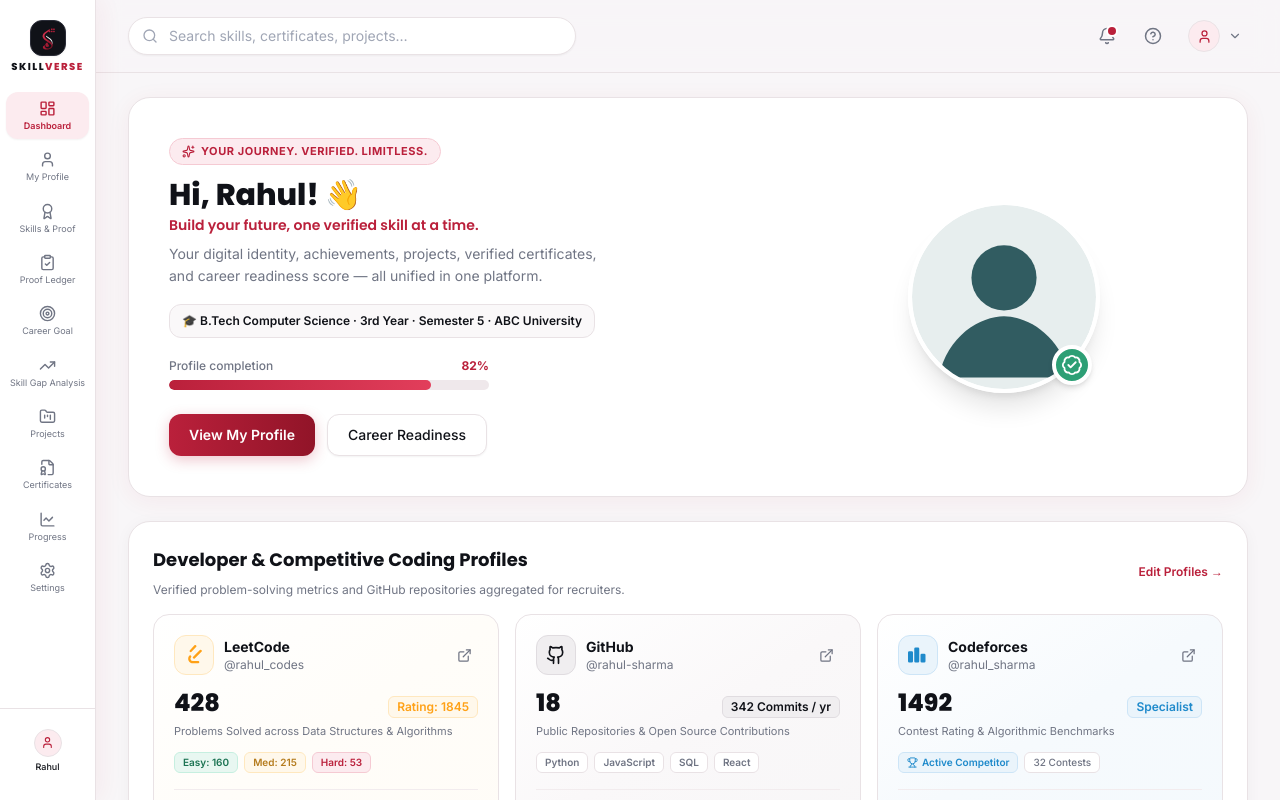
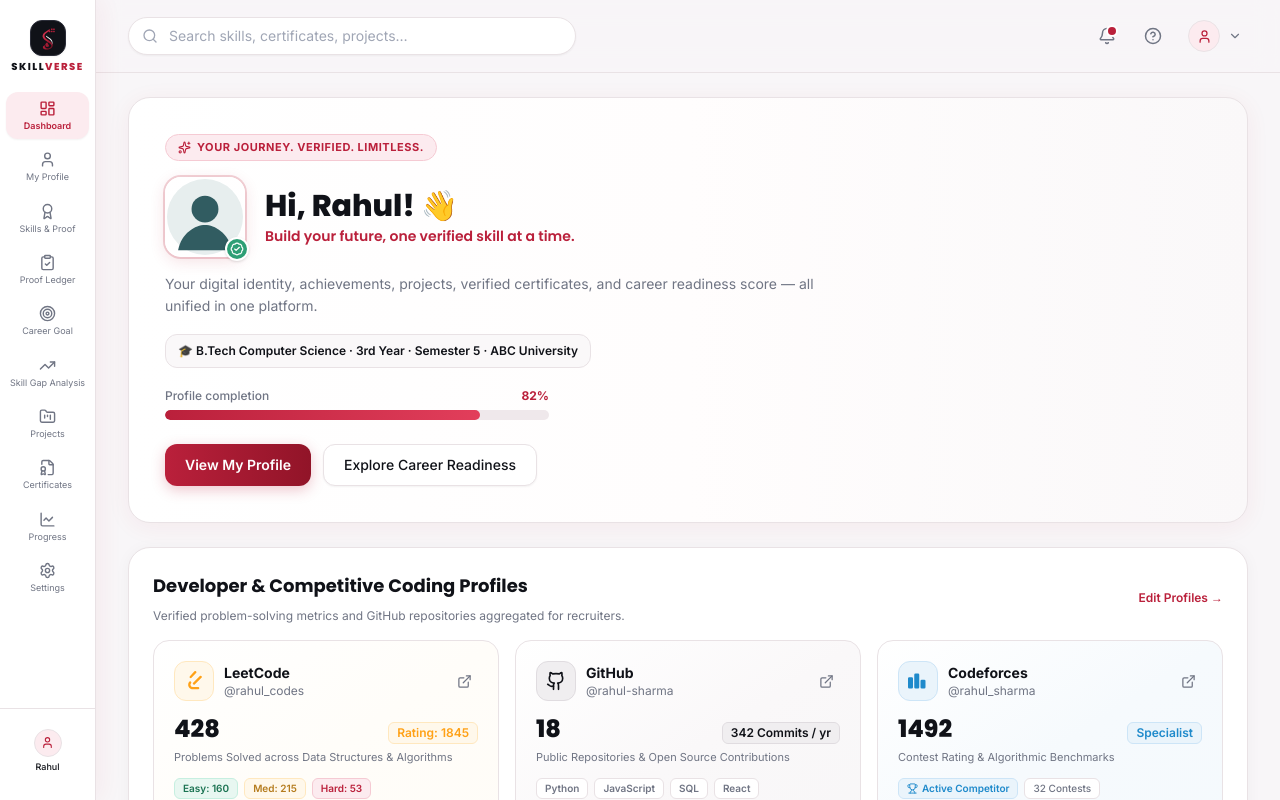
Before and after one commit to fauzia10/Skillverse, a React (Vite) app: page / in a window 1280 px wide. Shown: the top 800 px of the page. Built offline with nearby package versions, Linux system fonts and the light colour scheme.

Commit message:
Implement Option 3: Clean full-width hero banner with framed avatar beside greeting

```diff
--- a/src/pages/DashboardPage.jsx
+++ b/src/pages/DashboardPage.jsx
@@ -32,17 +32,35 @@
 
   return (
     <div className="space-y-6">
-      {/* HERO SECTION WITH BIG PROFILE PHOTO */}
-      <Card className="overflow-hidden border-[#E9E2E5] shadow-[0_4px_24px_rgba(186,32,59,0.06)] bg-white">
-        <div className="grid lg:grid-cols-[1.3fr_1fr] items-center">
-          {/* Left Greeting & Readiness Column */}
-          <div className="p-7 sm:p-10">
-            <div className="inline-flex items-center gap-1.5 px-3 py-1 rounded-full bg-[#FCEBEF] border border-[#F5CAD3] text-[11px] font-bold text-[#BA203B] tracking-wider uppercase mb-3">
+      {/* HERO SECTION - UNIFIED FULL WIDTH BANNER */}
+      <Card className="overflow-hidden border-[#E9E2E5] shadow-[0_4px_24px_rgba(186,32,59,0.06)] bg-gradient-to-r from-white via-[#FFFDFD] to-[#FAF8F9]">
+        <div className="p-7 sm:p-9">
+          <div className="inline-flex items-center gap-1.5 px-3 py-1 rounded-full bg-[#FCEBEF] border border-[#F5CAD3] text-[11px] font-bold text-[#BA203B] tracking-wider uppercase mb-4">
             <Sparkles size={13} />
             <span>YOUR JOURNEY. VERIFIED. LIMITLESS.</span>
           </div>
 
-            <div className="mb-2">
+          <div className="flex flex-col sm:flex-row sm:items-center gap-4 sm:gap-5 mb-4">
+            {/* Compact Framed Avatar beside Name */}
+            <div
+              onClick={() => onNavigate("profile")}
+              className="relative shrink-0 group cursor-pointer w-fit"
+              title="Click to view full profile"
+            >
+              <img
+                src={avatar}
+                alt={profile?.name || "Rahul Sharma"}
+                className="w-16 h-16 sm:w-20 sm:h-20 rounded-2xl object-cover border-2 border-white shadow-[0_4px_16px_rgba(186,32,59,0.14)] ring-2 ring-[#BA203B]/20 group-hover:scale-105 transition-transform duration-200"
+              />
+              <div
+                className="absolute -bottom-1 -right-1 w-6 h-6 rounded-full bg-[#2D9F75] border-2 border-white flex items-center justify-center text-white shadow"
+                title="Verified Student Identity"
+              >
+                <BadgeCheck size={14} />
+              </div>
+            </div>
+
+            <div>
               <h2 className="text-2xl sm:text-3xl font-extrabold text-[#101218] font-display">
                 Hi, {profile?.name ? profile.name.split(" ")[0] : "Rahul"}! 👋
               </h2>
@@ -50,8 +68,9 @@
                 Build your future, one verified skill at a time.
               </p>
             </div>
+          </div>
 
-            <p className="text-sm text-[#707584] mb-4 max-w-md leading-relaxed">
+          <p className="text-sm text-[#707584] mb-4 max-w-2xl leading-relaxed">
             Your digital identity, achievements, projects, verified certificates, and career readiness score — all unified in one platform.
           </p>
 
@@ -59,7 +78,7 @@
             🎓 {profile?.degree || "B.Tech"} {profile?.department || "Computer Science"} · {profile?.year || "Semester 5"} · {profile?.college || "ABC University"}
           </p>
 
-            <div className="mb-6 max-w-xs">
+          <div className="mb-6 max-w-sm">
             <div className="flex justify-between text-xs text-[#707584] mb-1.5 font-medium">
               <span>Profile completion</span>
               <span className="font-bold text-[#BA203B]">82%</span>
@@ -69,29 +88,7 @@
 
           <div className="flex flex-wrap gap-3">
             <PrimaryButton onClick={() => onNavigate("profile")}>View My Profile</PrimaryButton>
-              <SecondaryButton onClick={() => onNavigate("gap")}>Career Readiness</SecondaryButton>
-            </div>
-          </div>
-
-          {/* Right Column: Clean Big Profile Photo without glow or mid partition */}
-          <div className="hidden lg:flex items-center justify-center p-8">
-            <div
-              onClick={() => onNavigate("profile")}
-              className="relative group cursor-pointer"
-              title="Click to view & edit full profile"
-            >
-              <img
-                src={avatar}
-                alt={profile?.name || "Rahul Sharma"}
-                className="w-40 h-40 xl:w-48 xl:h-48 rounded-full object-cover border-4 border-white shadow-xl group-hover:scale-105 transition-transform duration-300"
-              />
-              <div
-                className="absolute bottom-2 right-2 w-10 h-10 rounded-full bg-[#2D9F75] border-4 border-white flex items-center justify-center text-white shadow-md group-hover:scale-110 transition-transform duration-300"
-                title="Verified Student Identity"
-              >
-                <BadgeCheck size={22} />
-              </div>
-            </div>
+            <SecondaryButton onClick={() => onNavigate("gap")}>Explore Career Readiness</SecondaryButton>
           </div>
         </div>
       </Card>
```
Lines whose indentation alone changed are shown as unchanged.
